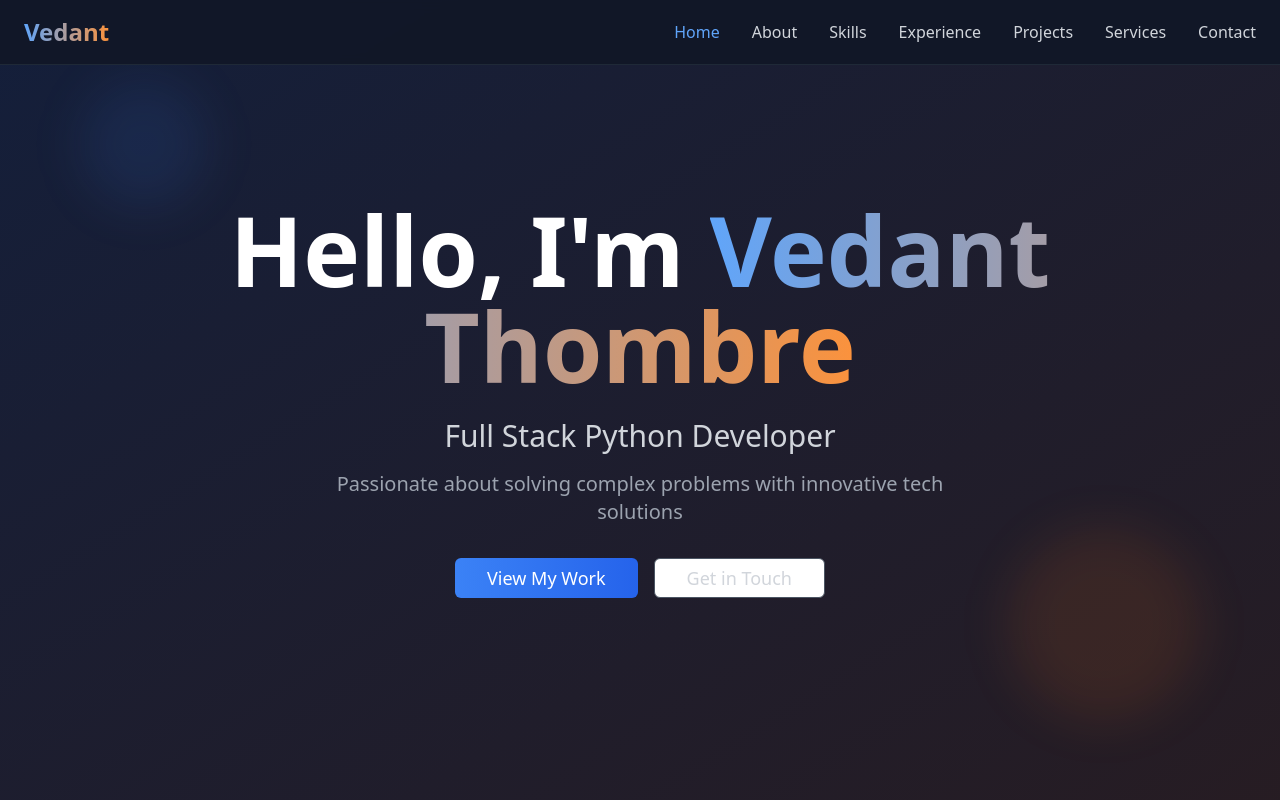
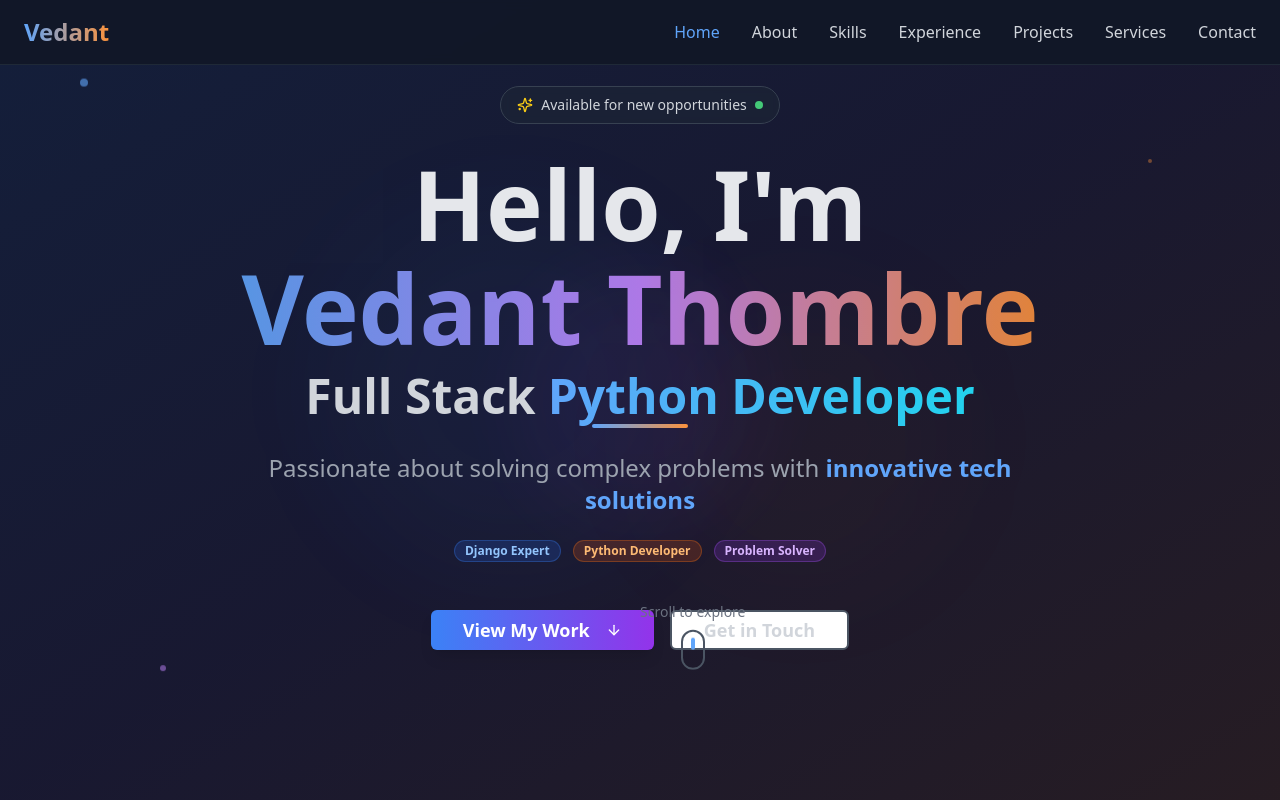
Before and after one commit to Vedantthombre/vedantwork, a React (Vite) app: page / in a window 1280 px wide. Shown: the top 800 px of the page. Built offline with nearby package versions, Linux system fonts and the light colour scheme.

Commit message:
Enhance hero section UI
Improve the visual design of the hero section for a more modern look.

```diff
--- a/src/pages/Index.tsx
+++ b/src/pages/Index.tsx
@@ -1,9 +1,8 @@
-
 import { useState, useEffect } from 'react';
 import { Button } from "@/components/ui/button";
 import { Card, CardContent, CardDescription, CardHeader, CardTitle } from "@/components/ui/card";
 import { Badge } from "@/components/ui/badge";
-import { Github, Linkedin, Mail, Phone, Code, User, Briefcase, FileText } from 'lucide-react';
+import { Github, Linkedin, Mail, Phone, Code, User, Briefcase, FileText, ArrowDown, Sparkles } from 'lucide-react';
 
 const Index = () => {
   const [activeSection, setActiveSection] = useState('home');
@@ -94,38 +93,96 @@ const Index = () => {
         </div>
       </nav>
 
-      {/* Hero Section */}
+      {/* Enhanced Hero Section */}
       <section id="home" className="min-h-screen flex items-center justify-center relative overflow-hidden">
-        <div className="absolute inset-0 bg-gradient-to-br from-blue-900/20 to-orange-900/20"></div>
-        <div className="absolute top-20 left-20 w-32 h-32 bg-blue-500/10 rounded-full blur-xl"></div>
-        <div className="absolute bottom-20 right-20 w-48 h-48 bg-orange-500/10 rounded-full blur-xl"></div>
+        {/* Animated Background Elements */}
+        <div className="absolute inset-0">
+          <div className="absolute inset-0 bg-gradient-to-br from-blue-900/20 via-purple-900/10 to-orange-900/20"></div>
+          <div className="absolute top-1/4 left-1/4 w-96 h-96 bg-blue-500/5 rounded-full blur-3xl animate-pulse"></div>
+          <div className="absolute bottom-1/4 right-1/4 w-80 h-80 bg-orange-500/5 rounded-full blur-3xl animate-pulse delay-1000"></div>
+          <div className="absolute top-1/2 left-1/2 transform -translate-x-1/2 -translate-y-1/2 w-64 h-64 bg-purple-500/5 rounded-full blur-2xl animate-pulse delay-500"></div>
+        </div>
+
+        {/* Floating Elements */}
+        <div className="absolute top-20 left-20 w-2 h-2 bg-blue-400 rounded-full opacity-60 animate-bounce"></div>
+        <div className="absolute top-40 right-32 w-1 h-1 bg-orange-400 rounded-full opacity-40 animate-bounce delay-300"></div>
+        <div className="absolute bottom-32 left-40 w-1.5 h-1.5 bg-purple-400 rounded-full opacity-50 animate-bounce delay-700"></div>
 
         <div className="container mx-auto px-6 text-center relative z-10">
-          <div className="animate-fade-in">
-            <h1 className="text-6xl md:text-8xl font-bold mb-6">
-              Hello, I'm{' '}
-              <span className="bg-gradient-to-r from-blue-400 to-orange-400 bg-clip-text text-transparent">
-                Vedant Thombre
-              </span>
-            </h1>
-            <h2 className="text-2xl md:text-3xl text-gray-300 mb-4">Full Stack Python Developer</h2>
-            <p className="text-xl text-gray-400 mb-8 max-w-2xl mx-auto">
-              Passionate about solving complex problems with innovative tech solutions
-            </p>
-            <div className="flex justify-center space-x-4">
+          <div className="animate-fade-in max-w-5xl mx-auto">
+            {/* Greeting Badge */}
+            <div className="inline-flex items-center gap-2 bg-gray-800/50 backdrop-blur-sm border border-gray-700 rounded-full px-4 py-2 mb-8">
+              <Sparkles className="h-4 w-4 text-yellow-400" />
+              <span className="text-gray-300 text-sm">Available for new opportunities</span>
+              <div className="w-2 h-2 bg-green-400 rounded-full animate-pulse"></div>
+            </div>
+
+            {/* Main Heading */}
+            <div className="mb-8">
+              <h1 className="text-5xl md:text-7xl lg:text-8xl font-bold mb-4 leading-tight">
+                <span className="block text-gray-200 mb-2">Hello, I'm</span>
+                <span className="bg-gradient-to-r from-blue-400 via-purple-400 to-orange-400 bg-clip-text text-transparent animate-pulse">
+                  Vedant Thombre
+                </span>
+              </h1>
+
+              {/* Animated Role Text */}
+              <div className="relative">
+                <h2 className="text-2xl md:text-4xl lg:text-5xl font-semibold text-gray-300 mb-2">
+                  Full Stack
+                  <span className="bg-gradient-to-r from-blue-400 to-cyan-400 bg-clip-text text-transparent ml-3">
+                    Python Developer
+                  </span>
+                </h2>
+                <div className="absolute -bottom-2 left-1/2 transform -translate-x-1/2 w-24 h-1 bg-gradient-to-r from-blue-400 to-orange-400 rounded-full"></div>
+              </div>
+            </div>
+
+            {/* Enhanced Description */}
+            <div className="mb-12 max-w-3xl mx-auto">
+              <p className="text-xl md:text-2xl text-gray-400 leading-relaxed mb-6">
+                Passionate about solving complex problems with
+                <span className="text-blue-400 font-semibold"> innovative tech solutions</span>
+              </p>
+              <div className="flex flex-wrap justify-center gap-3 text-sm">
+                <Badge variant="secondary" className="bg-blue-600/20 text-blue-300 border-blue-500/30">
+                  Django Expert
+                </Badge>
+                <Badge variant="secondary" className="bg-orange-600/20 text-orange-300 border-orange-500/30">
+                  Python Developer
+                </Badge>
+                <Badge variant="secondary" className="bg-purple-600/20 text-purple-300 border-purple-500/30">
+                  Problem Solver
+                </Badge>
+              </div>
+            </div>
+
+            {/* Enhanced CTA Buttons */}
+            <div className="flex flex-col sm:flex-row justify-center gap-4 mb-16">
               <Button
                 onClick={() => scrollToSection('projects')}
-                className="bg-gradient-to-r from-blue-500 to-blue-600 hover:from-blue-600 hover:to-blue-700 text-white px-8 py-3 text-lg"
+                className="group bg-gradient-to-r from-blue-500 to-purple-600 hover:from-blue-600 hover:to-purple-700 text-white px-8 py-4 text-lg font-semibold shadow-lg hover:shadow-blue-500/25 transition-all duration-300 transform hover:scale-105"
               >
-                View My Work
+                <span>View My Work</span>
+                <ArrowDown className="ml-2 h-5 w-5 group-hover:translate-y-1 transition-transform" />
               </Button>
               <Button
                 variant="outline"
                 onClick={() => scrollToSection('contact')}
-                className="border-gray-600 text-gray-300 hover:bg-gray-800 px-8 py-3 text-lg"
+                className="border-2 border-gray-600 text-gray-300 hover:bg-gray-800/50 hover:border-blue-400 hover:text-blue-400 px-8 py-4 text-lg font-semibold backdrop-blur-sm transition-all duration-300"
               >
                 Get in Touch
               </Button>
+            </div>
+
+            {/* Scroll Indicator */}
+            <div className="absolute bottom-8 left-1/2 transform -translate-x-1/2 animate-bounce">
+              <div className="flex flex-col items-center gap-2">
+                <span className="text-gray-500 text-sm">Scroll to explore</span>
+                <div className="w-6 h-10 border-2 border-gray-600 rounded-full flex justify-center">
+                  <div className="w-1 h-3 bg-blue-400 rounded-full mt-2 animate-bounce"></div>
+                </div>
+              </div>
             </div>
           </div>
         </div>
```
